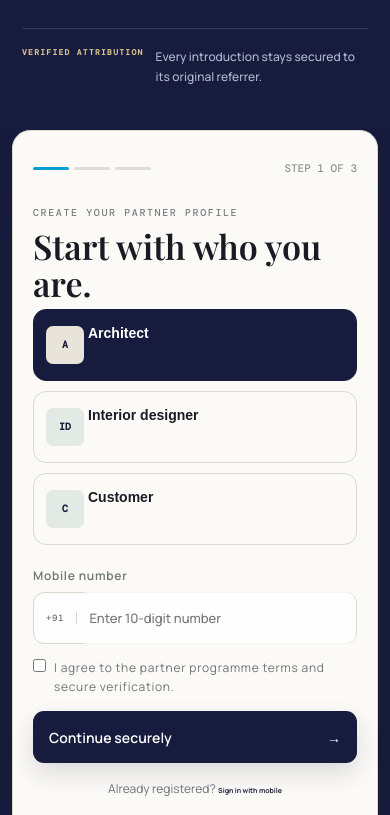
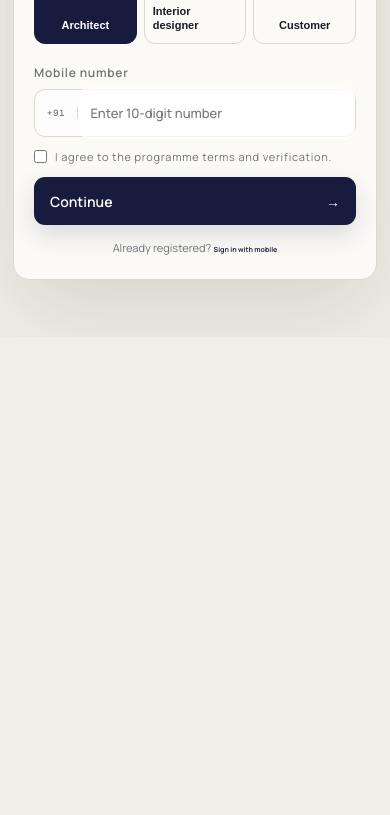
Before and after one commit to srslogics/Visual-Vibration, a website: page partner.html in a window 390 px wide. Shown: the part 507-1322 px from the top of the page. After the commit the page ends 844 px from the top, so only its background shows below. Drawn offline with nearby package versions, Linux system fonts and the light colour scheme; a web font is replaced by a local one.

Commit message:
Rebuild partner registration for mobile

```diff
--- a/index.html
+++ b/index.html
@@ -27,7 +27,7 @@
   <link rel="preconnect" href="https://fonts.gstatic.com" crossorigin />
   <link href="https://fonts.googleapis.com/css2?family=DM+Mono:wght@400;500&family=Manrope:wght@400;500;600;700&family=Playfair+Display:ital,wght@0,600;1,600&display=swap" rel="stylesheet" />
   <link rel="stylesheet" href="styles.css" />
-  <link rel="stylesheet" href="premium.css?v=20260825-7" />
+  <link rel="stylesheet" href="premium.css?v=20260825-8" />
 </head>
 <body>
   <div class="app-shell">
--- a/partner.html
+++ b/partner.html
@@ -18,7 +18,7 @@
   <link href="https://fonts.googleapis.com/css2?family=DM+Mono:wght@400;500&family=Manrope:wght@400;500;600;700&family=Playfair+Display:ital,wght@0,600;1,600&display=swap" rel="stylesheet" />
   <link rel="stylesheet" href="partner.css" />
   <link rel="stylesheet" href="partner-app.css" />
-  <link rel="stylesheet" href="premium.css?v=20260825-7" />
+  <link rel="stylesheet" href="premium.css?v=20260825-8" />
 </head>
 <body>
   <main class="entry-shell" id="entryScreen">
@@ -30,9 +30,9 @@
     <section class="entry-panel">
       <div class="entry-card">
         <div class="step-kicker"><span class="active"></span><span></span><span></span><small>STEP 1 OF 3</small></div>
-        <p class="eyebrow">CREATE YOUR PARTNER PROFILE</p><h2>Start with who you are.</h2>
+        <h2>Choose your role.</h2>
         <div class="role-grid" role="radiogroup" aria-label="Partner type"><button class="role-card active" data-role="Architect"><span>A</span><b>Architect</b></button><button class="role-card" data-role="Interior designer"><span>ID</span><b>Interior designer</b></button><button class="role-card" data-role="Customer advocate"><span>C</span><b>Customer</b></button></div>
-        <form id="entryForm"><label>Mobile number<div class="phone-input"><span>+91</span><input name="mobile" inputmode="numeric" maxlength="10" pattern="[0-9]{10}" placeholder="Enter 10-digit number" required /></div></label><label class="consent"><input type="checkbox" required /><span>I agree to the partner programme terms and secure verification.</span></label><button class="continue-button" type="submit">Continue securely <span>→</span></button></form>
+        <form id="entryForm"><label>Mobile number<div class="phone-input"><span>+91</span><input name="mobile" inputmode="numeric" maxlength="10" pattern="[0-9]{10}" placeholder="Enter 10-digit number" required /></div></label><label class="consent"><input type="checkbox" required /><span>I agree to the programme terms and verification.</span></label><button class="continue-button" type="submit">Continue <span>→</span></button></form>
         <p class="sign-in">Already registered? <button id="signInButton">Sign in with mobile</button></p>
       </div>
     </section>
--- a/premium.css
+++ b/premium.css
@@ -1113,3 +1113,75 @@ body, .app-shell, .partner-app, .entry-shell, .flow-screen, .confirm-screen {
   .my-referral-card>.my-referral-actions { grid-column: 2; }
   .my-referral-actions { justify-content: space-between; }
 }
+
+/* Compact registration experience */
+.entry-card {
+  max-width: 520px;
+  padding: 34px 36px 30px;
+  border-radius: 16px;
+}
+.entry-card .step-kicker { margin-bottom: 25px; }
+.entry-card h2 {
+  margin: 0 0 22px;
+  font-size: 34px;
+  line-height: 1.05;
+}
+.entry-card .role-grid { gap: 8px; margin-bottom: 20px; }
+.entry-card .role-card {
+  display: flex;
+  flex-direction: column;
+  justify-content: space-between;
+  min-height: 88px;
+  padding: 12px 11px;
+  border-radius: 11px;
+}
+.entry-card .role-card>span {
+  width: 31px;
+  height: 31px;
+  margin: 0 0 10px;
+}
+.entry-card .role-card b { font-size: 12px; line-height: 1.25; }
+.entry-card .phone-input { min-height: 48px; }
+.entry-card .consent { margin: 12px 0; }
+.entry-card .continue-button { min-height: 48px; }
+.entry-card .sign-in { margin: 15px 0 0; }
+
+@media (min-width: 621px) and (max-width: 900px) {
+  .entry-story { min-height: 275px; padding: 28px 40px; }
+  .entry-story .story-copy { margin: auto 0; }
+  .entry-story .story-copy h1 { margin-block: 12px 0; font-size: 48px; }
+  .entry-story .story-note { display: none; }
+  .entry-panel { padding: 24px 18px 34px; }
+  .entry-card { width: min(520px,100%); }
+}
+
+@media (max-width: 620px) {
+  .entry-story { min-height: 260px; padding: 22px 20px 36px; }
+  .entry-story .partner-brand { margin-bottom: 0; }
+  .entry-story .story-copy { margin: auto 0; }
+  .entry-story .story-copy h1 { margin-block: 12px 0; font-size: clamp(38px,11.5vw,46px); }
+  .entry-story .story-note { display: none; }
+  .entry-panel {
+    padding: 0 13px 28px;
+    background: linear-gradient(var(--green) 0 28px,var(--cream) 28px);
+  }
+  .entry-card { padding: 25px 20px 22px; border-radius: 16px; }
+  .entry-card .step-kicker { margin-bottom: 22px; }
+  .entry-card h2 { margin-bottom: 18px; font-size: 30px; }
+  .entry-card .role-grid { grid-template-columns: repeat(3,minmax(0,1fr)); gap: 7px; }
+  .entry-card .role-card {
+    display: flex;
+    grid-template-columns: none;
+    min-height: 82px;
+    padding: 10px 8px;
+  }
+  .entry-card .role-card>span {
+    grid-row: auto;
+    width: 28px;
+    height: 28px;
+    margin-bottom: 8px;
+  }
+  .entry-card .role-card b { font-size: 11px; }
+  .entry-card .consent span { font-size: 11px!important; line-height: 1.5; }
+  .entry-card .sign-in { font-size: 11px!important; }
+}
--- a/sw.js
+++ b/sw.js
@@ -1,4 +1,4 @@
-const CACHE_NAME = 'vantage-shell-2026-08-25-7';
+const CACHE_NAME = 'vantage-shell-2026-08-25-8';
 const APP_SHELL = [
   '/',
   '/index.html',
```
Also changed, not shown: tests/rendered-html.test.mjs (+1 -1 lines).
